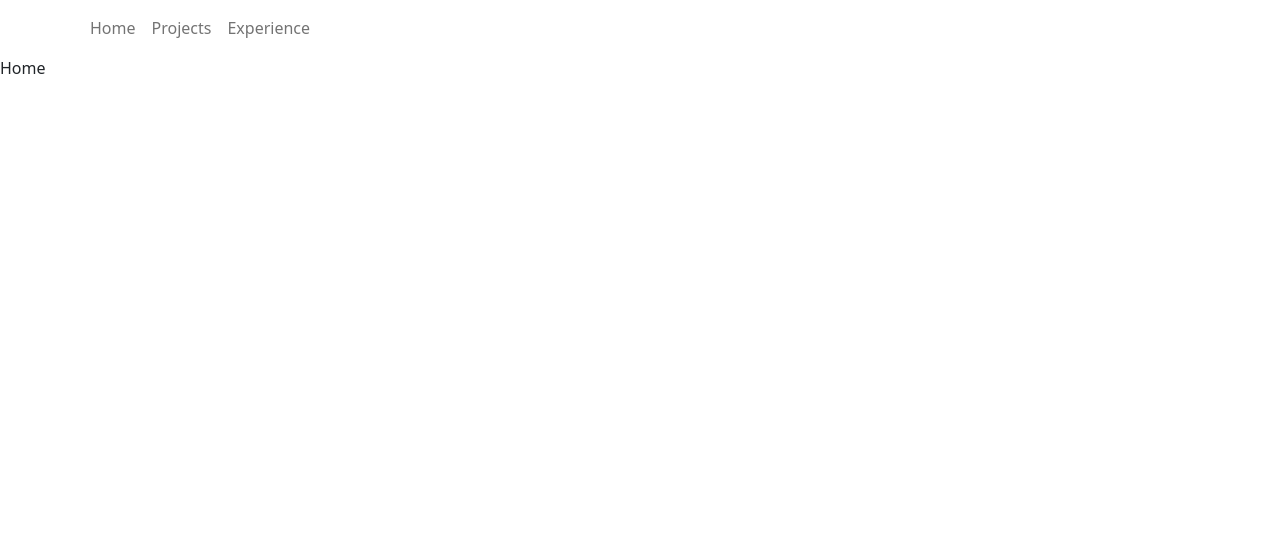
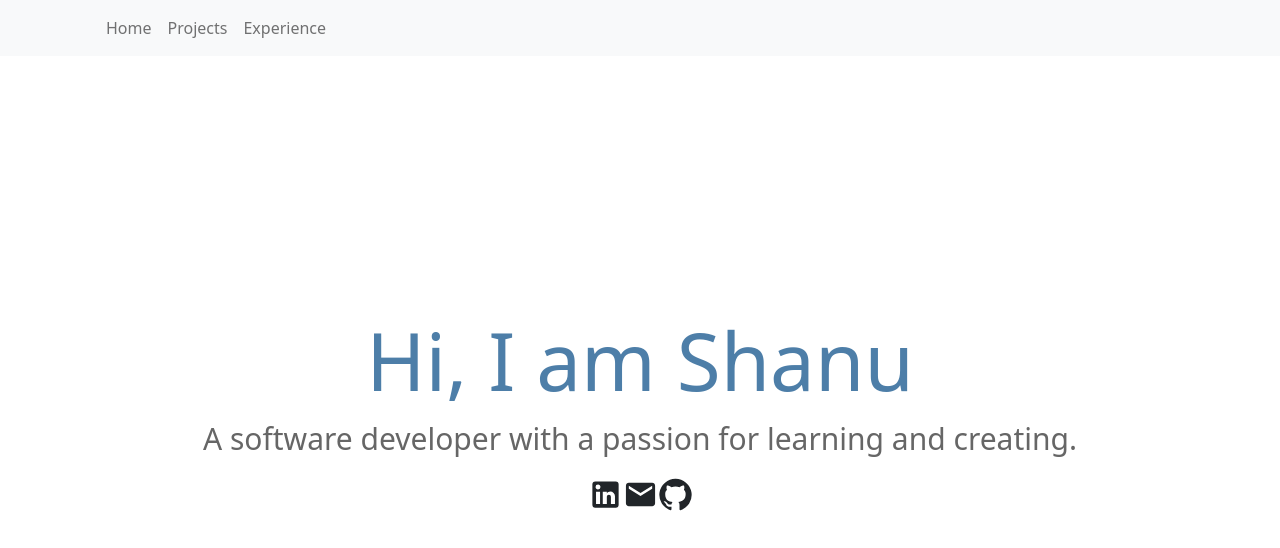
Before and after one commit to ShanuDey/ShanuDey.github.io, a React (Create React App) app: page / in a window 1280 px wide. Shown: the top 548 px of the page. Built offline with nearby package versions, Linux system fonts and the light colour scheme.

Commit message:
design home page
Signed-off-by: ShanuDey <sd4shanudey@gmail.com>

```diff
--- a/package.json
+++ b/package.json
@@ -3,6 +3,10 @@
   "version": "0.1.0",
   "private": true,
   "dependencies": {
+    "@emotion/react": "^11.9.3",
+    "@emotion/styled": "^11.9.3",
+    "@mui/icons-material": "^5.8.4",
+    "@mui/material": "^5.8.5",
     "@testing-library/jest-dom": "^5.16.4",
     "@testing-library/react": "^13.3.0",
     "@testing-library/user-event": "^13.5.0",
--- a/src/components/Header.js
+++ b/src/components/Header.js
@@ -4,8 +4,9 @@ import { Link } from "react-router-dom";
 
 const Header = () => {
   return (
-    <Navbar>
+    <Navbar bg="light" expand="lg">
       <Container>
+        <Navbar.Brand as={Link} to="/"></Navbar.Brand>
         <Navbar.Toggle aria-controls="basic-navbar-nav" />
         <Navbar.Collapse id="basic-navbar-nav">
           <Nav className="me-auto">
--- a/src/pages/Home.js
+++ b/src/pages/Home.js
@@ -1,10 +1,40 @@
 import React from "react";
 import Layout from "../components/Layout";
+import { Card, Container } from "react-bootstrap";
+import LinkedInIcon from "@mui/icons-material/LinkedIn";
+import EmailIcon from "@mui/icons-material/Email";
+import GitHubIcon from "@mui/icons-material/GitHub";
+
+const styles = {
+  card: { marginTop: "30vh", border: "none" },
+  title: {
+    font: "Segoe UI",
+    fontSize: "80px",
+    color: "#4D7EA8",
+  },
+  text: {
+    font: "Arial",
+    fontSize: "30px",
+    color: "#666666",
+  },
+};
 
 const Home = () => {
   return (
     <Layout>
-      <div>Home</div>
+      <Container>
+        <Card className="text-center" style={styles.card}>
+          <Card.Body>
+            <Card.Title style={styles.title}>Hi, I am Shanu</Card.Title>
+            <Card.Text style={styles.text}>
+              A software developer with a passion for learning and creating.
+            </Card.Text>
+              <LinkedInIcon fontSize="large"/>
+              <EmailIcon fontSize="large"/>
+              <GitHubIcon fontSize="large"/>
+          </Card.Body>
+        </Card>
+      </Container>
     </Layout>
   );
 };
```
Also changed, not shown: 1 other file (tests, documents, lock files or other folders).
